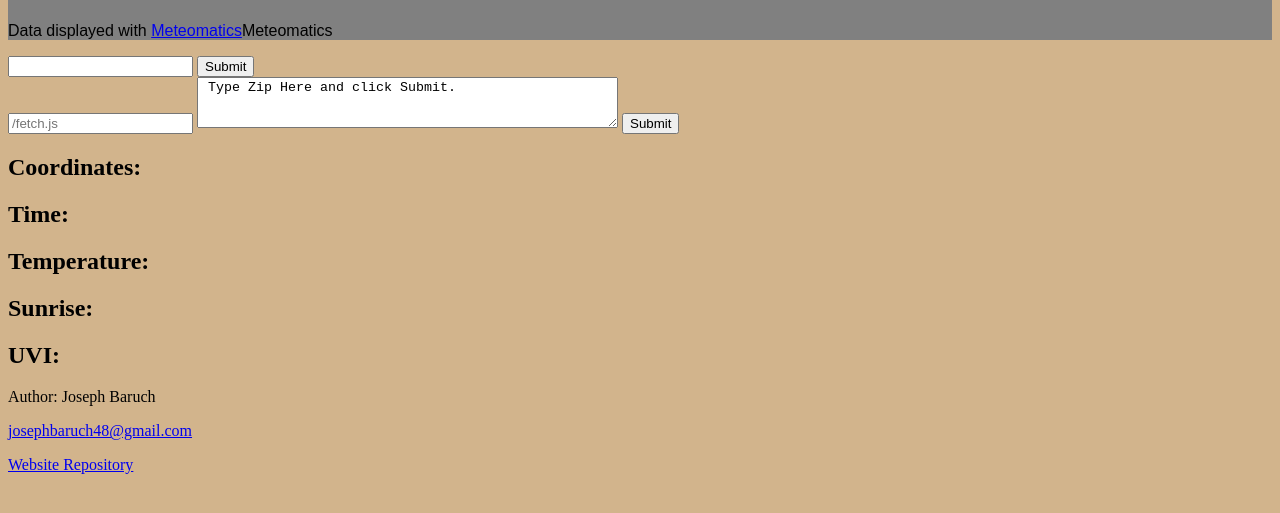
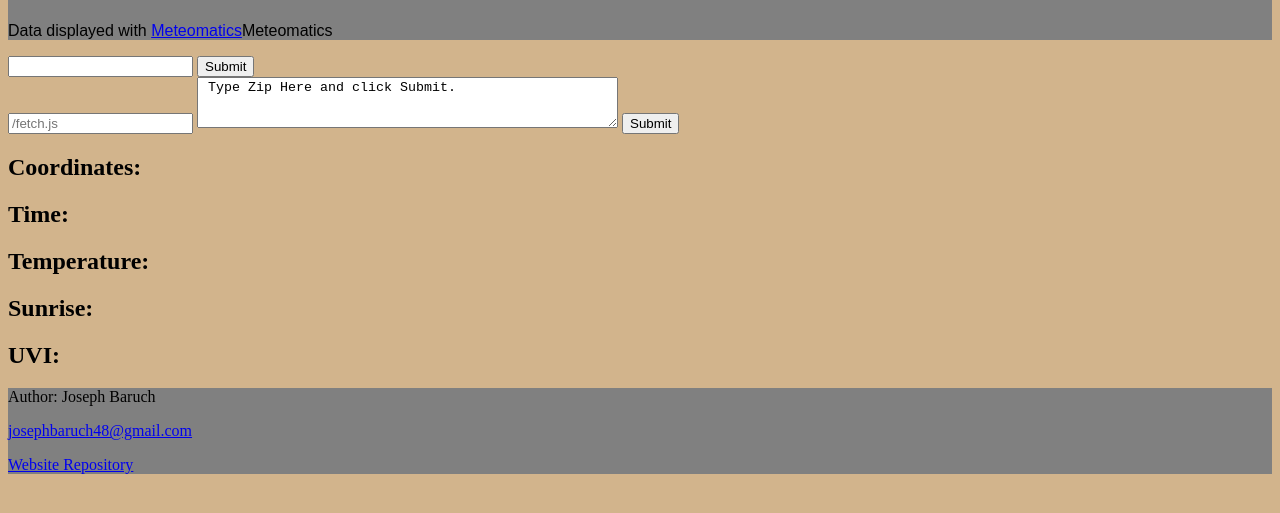
Before and after one commit to JosephPBaruch/data_web_app, a website: page index.html in a window 1280 px wide. Shown: the part 181-694 px from the top of the page. Drawn offline with Linux system fonts and the light colour scheme; no server answers.

Commit message:
Update styles.css

```diff
--- a/public/styles.css
+++ b/public/styles.css
@@ -20,5 +20,5 @@
 }
 
 .footer {
-    color: DodgeBlue;
+    background-color: gray;
 }
```
